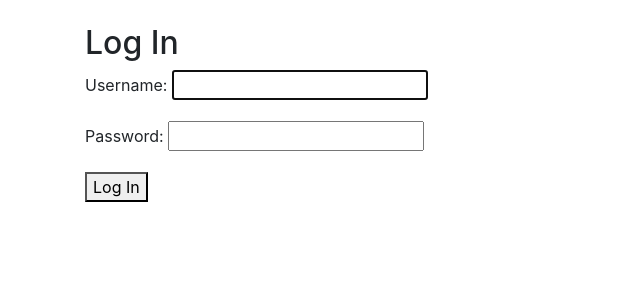
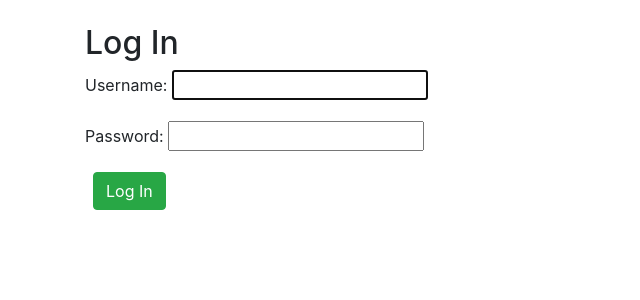
Before and after one commit to codingEzio/code_py_book_django_for_beginners, a Django app: page /users/login/ in a window 1280 px wide. Shown: the part 56-356 px from the top of the page, without its empty margins (0-640 px from the left). Run offline with Django 3.2, Linux system fonts and the light colour scheme; some libraries are stand-ins or nearby versions.

Commit message:
Beautified the 'Log In' button

```diff
--- a/chapter08/templates/registration/login.html
+++ b/chapter08/templates/registration/login.html
@@ -8,7 +8,7 @@
 
     <form method='post'> {% csrf_token %}
         {{ form.as_p }}
-        <button type='submit'>Log In</button>
+        <button class="btn btn-success ml-2" type='submit'>Log In</button>
     </form>
 
 {% endblock content %}
```
Also changed, not shown: chapter08/README.md.
